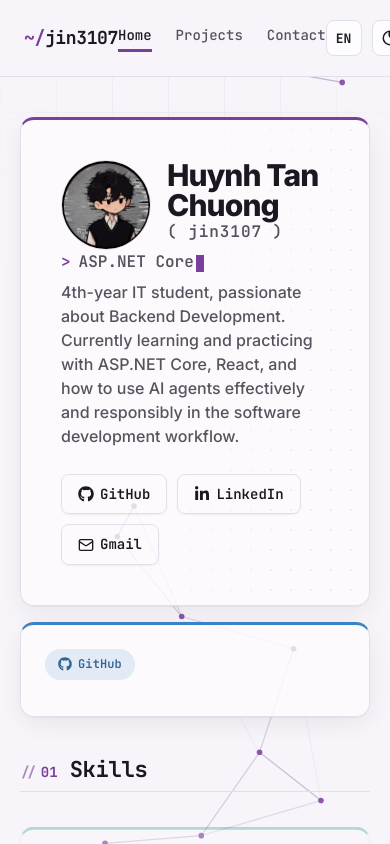
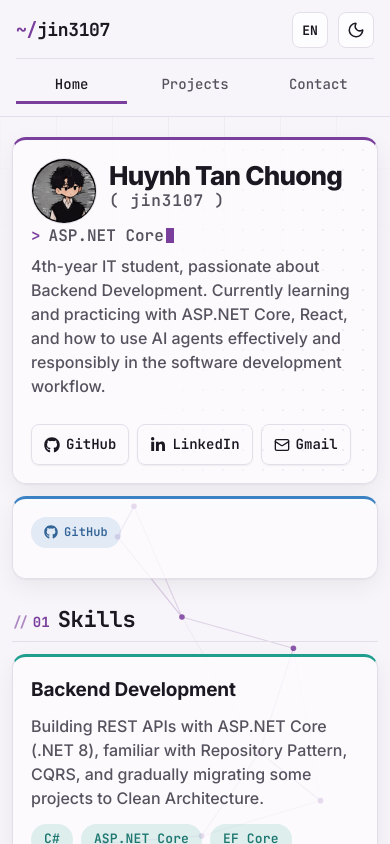
Before and after one commit to jin3107/Portfolio, a React (Vite) app: page / in a window 390 px wide. Shown: the top 844 px of the page. Built offline with nearby package versions, Linux system fonts and the light colour scheme; no server answers.

Commit message:
Update responsive

```diff
--- a/src/App.css
+++ b/src/App.css
@@ -978,9 +978,9 @@ body::before {
 .hero-prompt .cursor {
   display: inline-block;
   width: 0.55em;
-  height: 1.05em;
+  height: 0.95em;
   margin-left: 2px;
-  vertical-align: text-bottom;
+  vertical-align: -0.12em;
   background: var(--accent);
   animation: cursor-blink 1.1s steps(1) infinite;
 }
@@ -1123,3 +1123,67 @@ body::before {
 .theme-toggle {
   color: var(--text-h);
 }
+
+/* Mobile (<= 640px): navbar wraps into two rows, tighter spacing, smaller hero */
+@media (max-width: 640px) {
+  .navbar {
+    flex-wrap: wrap;
+    row-gap: 10px;
+    padding: 12px 16px;
+  }
+  .navbar-links {
+    order: 3;
+    width: 100%;
+    justify-content: space-between;
+    gap: 12px;
+    padding-top: 8px;
+    border-top: 1px solid var(--border);
+  }
+  .navbar-link {
+    flex: 1;
+    text-align: center;
+    padding: 6px 0;
+  }
+
+  .bento-grid {
+    padding: 20px 12px;
+    gap: 12px;
+  }
+  .bento-tile {
+    padding: 18px;
+  }
+
+  .hero-top {
+    gap: 12px;
+  }
+  .hero-avatar {
+    width: 64px;
+    height: 64px;
+  }
+  .hero-name {
+    font-size: 26px;
+  }
+  .hero-subtitle {
+    font-size: 16px;
+  }
+  .social-links {
+    gap: 8px;
+  }
+  .social-link {
+    padding: 8px 12px;
+  }
+}
+
+@media (max-width: 640px) {
+  .bento-section-title {
+    gap: 8px;
+    margin-top: 16px;
+  }
+  .bento-section-title h2 {
+    font-size: 22px;
+  }
+  .section-link {
+    white-space: nowrap;
+    flex-shrink: 0;
+  }
+}
```
